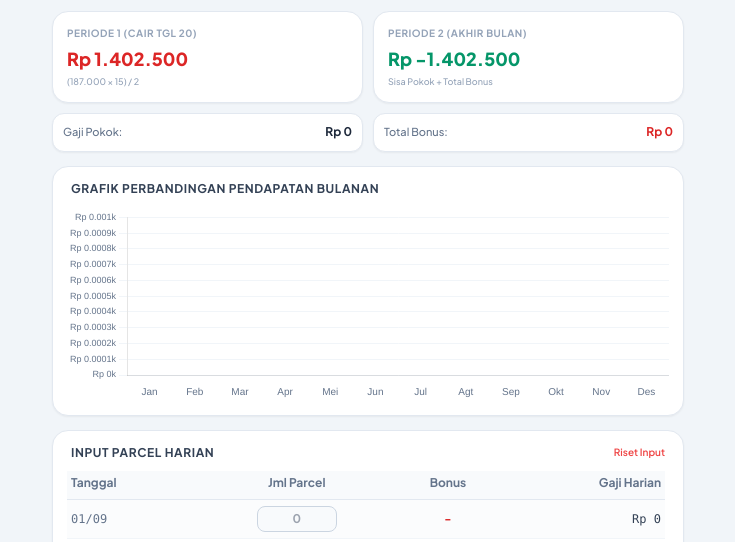
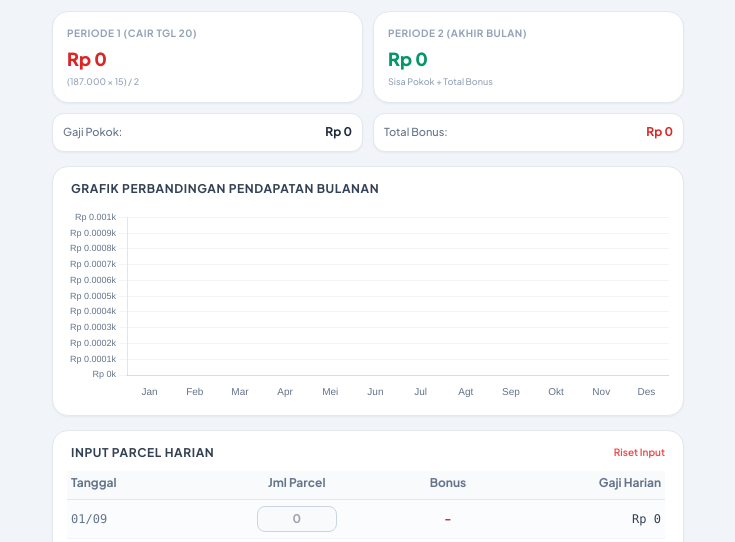
Before and after one commit to rendygalangwidjaja-code/Kalkulator-Kurir-, a website: page index.html in a window 1280 px wide. Shown: the part 245-787 px from the top of the page, without its empty margins (272-1007 px from the left). Drawn offline with nearby package versions, Linux system fonts and the light colour scheme.

Commit message:
Update index.html

```diff
--- a/index.html
+++ b/index.html
@@ -21,9 +21,8 @@
 
   <div class="max-w-2xl w-full space-y-3.5">
 
-    <!-- Header Kurva Merah khas SiCepat -->
+    <!-- Header Merah khas SiCepat -->
     <div class="bg-red-600 text-white rounded-b-3xl p-5 shadow-lg relative overflow-hidden">
-      <!-- Gelombang Akses Visual -->
       <div class="absolute -right-10 -bottom-10 w-40 h-40 bg-red-500/30 rounded-full blur-2xl"></div>
 
       <div class="flex flex-col sm:flex-row justify-between items-start sm:items-center gap-3 relative z-10">
@@ -264,7 +263,14 @@
       }
 
       const offDays = totalDays - workDays;
-      const p1Salary = (DAILY_RATE * 15) / 2;
+
+      // Batas maksimal Periode 1
+      const maxP1 = (DAILY_RATE * 15) / 2;
+
+      // Periode 1 dinamis (maksimal 1.402.500) agar tidak minus saat belum diisi
+      const p1Salary = Math.min(totalBase / 2, maxP1);
+
+      // Periode 2: Sisa Gaji Pokok + Bonus
       const p2Salary = (totalBase - p1Salary) + totalBonus;
       const grandTotal = totalBase + totalBonus;
 
```
